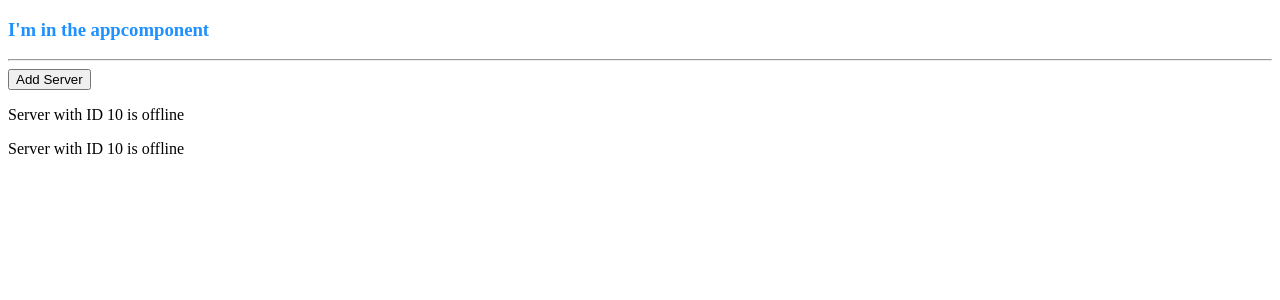
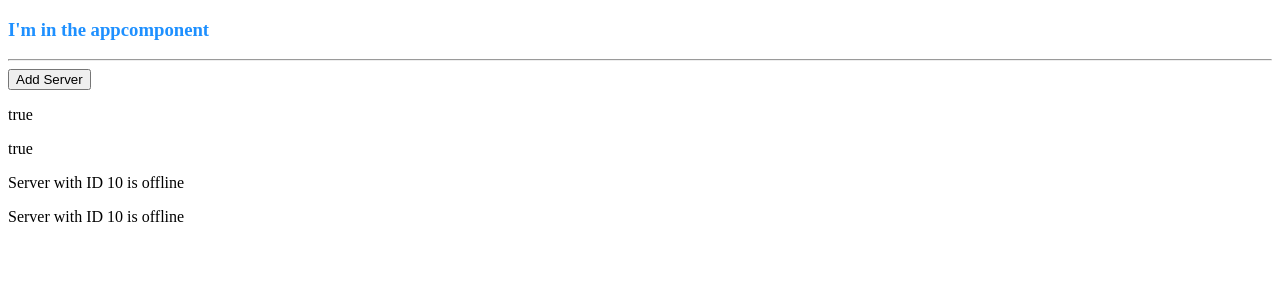
Before and after one commit to maciekabramowski/angularTut, an Angular app: page / in a window 1280 px wide. Shown: the top 300 px of the page. Built offline with nearby package versions, Linux system fonts and the light colour scheme.

Commit message:
property binding vs string interpolation

```diff
--- a/src/app/servers/servers.component.html
+++ b/src/app/servers/servers.component.html
@@ -1,4 +1,7 @@
 <button class="btn btn-primary" [disabled]="!allowNewServer">Add Server</button>
+
+<p>{{ allowNewServer }}</p>
+<p [innerText]="allowNewServer"></p>
 
 <app-server></app-server>
 <app-server></app-server>
```
